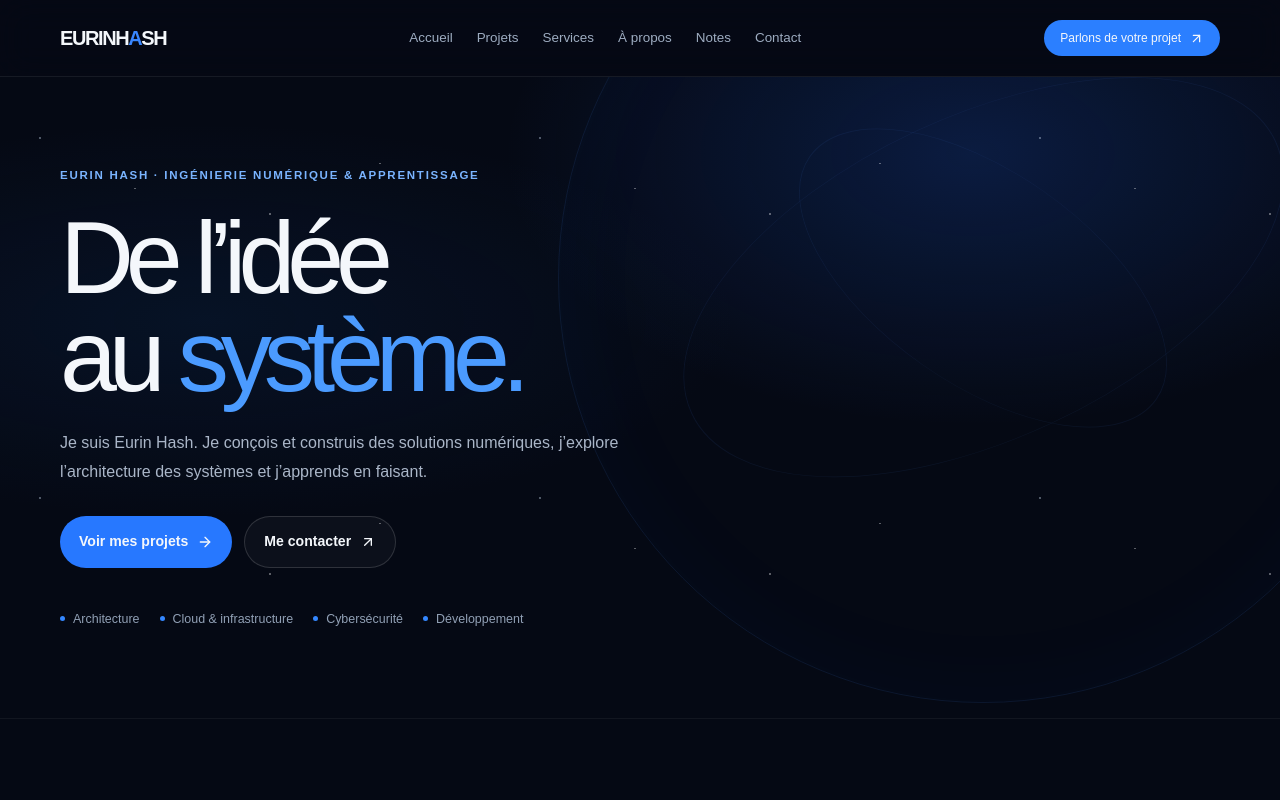
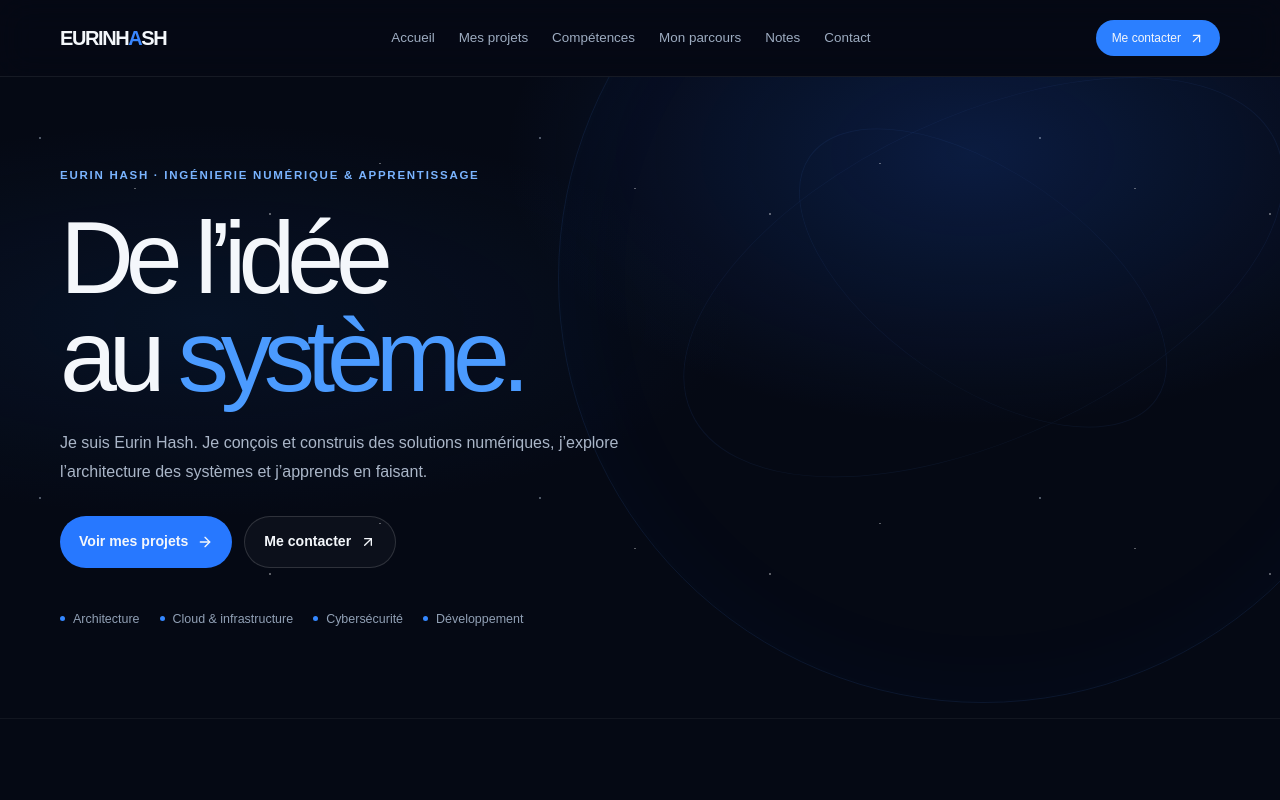
Before and after one commit to digitaleflex/eurinhash, a Next.js app: page / in a window 1280 px wide. Shown: the top 800 px of the page. Built offline with nearby package versions, Linux system fonts and the light colour scheme.

Commit message:
content: align navigation with personal portfolio

```diff
--- a/src/components/site-header.tsx
+++ b/src/components/site-header.tsx
@@ -1,12 +1,26 @@
 import Link from "next/link";
 import { ArrowUpRight, Menu } from "lucide-react";
 import { Button } from "@/components/ui/button";
-const links=[{href:"/",label:"Accueil"},{href:"/projets",label:"Projets"},{href:"/services",label:"Services"},{href:"/a-propos",label:"À propos"},{href:"/notes",label:"Notes"},{href:"/contact",label:"Contact"}];
-export function SiteHeader({current="/"}:{current?:string}){
- return <header className="site-header"><div className="container-shell flex h-[76px] items-center justify-between gap-5">
-  <Link className="wordmark" href="/" aria-label="EURINHASH, accueil">EURINH<span>A</span>SH</Link>
-  <nav aria-label="Navigation principale" className="hidden items-center gap-6 lg:flex">{links.map(l=><Link key={l.href} href={l.href} aria-current={current===l.href?"page":undefined} className={`nav-link ${current===l.href?"nav-link-active":""}`}>{l.label}</Link>)}</nav>
-  <div className="hidden lg:block"><Button asChild size="sm"><Link href="/contact">Parlons de votre projet <ArrowUpRight size={15}/></Link></Button></div>
-  <details className="mobile-nav lg:hidden"><summary aria-label="Ouvrir le menu"><Menu size={21}/></summary><nav aria-label="Navigation mobile">{links.map(l=><Link key={l.href} href={l.href}>{l.label}</Link>)}<Link href="/contact" className="mobile-nav-cta">Parlons de votre projet ↗</Link></nav></details>
- </div></header>;
+
+const links = [
+  { href: "/", label: "Accueil" },
+  { href: "/projets", label: "Mes projets" },
+  { href: "/services", label: "Compétences" },
+  { href: "/a-propos", label: "Mon parcours" },
+  { href: "/notes", label: "Notes" },
+  { href: "/contact", label: "Contact" }
+];
+
+export function SiteHeader({ current = "/" }: { current?: string }) {
+  return <header className="site-header"><div className="container-shell flex h-[76px] items-center justify-between gap-5">
+    <Link className="wordmark" href="/" aria-label="Eurin Hash, accueil">EURINH<span>A</span>SH</Link>
+    <nav aria-label="Navigation principale" className="hidden items-center gap-6 lg:flex">
+      {links.map(l => <Link key={l.href} href={l.href} aria-current={current === l.href ? "page" : undefined} className={`nav-link ${current === l.href ? "nav-link-active" : ""}`}>{l.label}</Link>)}
+    </nav>
+    <div className="hidden lg:block"><Button asChild size="sm"><Link href="/contact">Me contacter <ArrowUpRight size={15} /></Link></Button></div>
+    <details className="mobile-nav lg:hidden"><summary aria-label="Ouvrir le menu"><Menu size={21} /></summary><nav aria-label="Navigation mobile">
+      {links.map(l => <Link key={l.href} href={l.href}>{l.label}</Link>)}
+      <Link href="/contact" className="mobile-nav-cta">Me contacter ↗</Link>
+    </nav></details>
+  </div></header>;
 }
```
